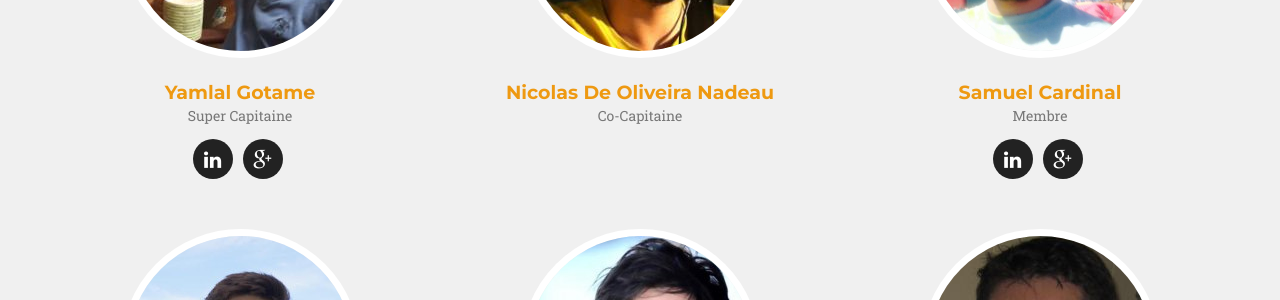
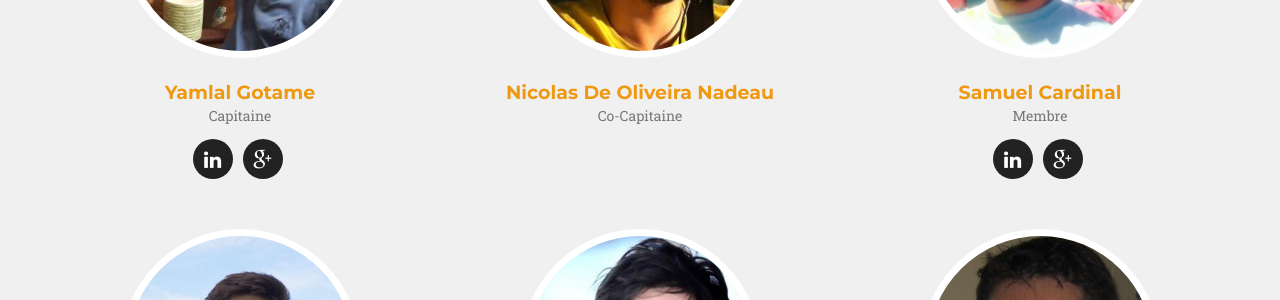
Before and after one commit to ClubCedille/clubcedille.github.io, a Jekyll site: the page built from index.html, in a window 1280 px wide and 900 px high, scrolled down 3999 px. Shown: the part 154-454 px from the top of the window. Built offline with Jekyll 4.4.1, drawn with Linux system fonts in a browser that asks for light colours; some web fonts are replaced.

Commit message:
Change cptn back

```diff
--- a/_data/fr/members.yml
+++ b/_data/fr/members.yml
@@ -10,7 +10,7 @@ people:
   batman:
     name: Yamlal Gotame
     email: yamugotame@gmail.com
-    position: Super Capitaine
+    position: Capitaine
     pic: batman
     social:
       - title: linkedin
```
